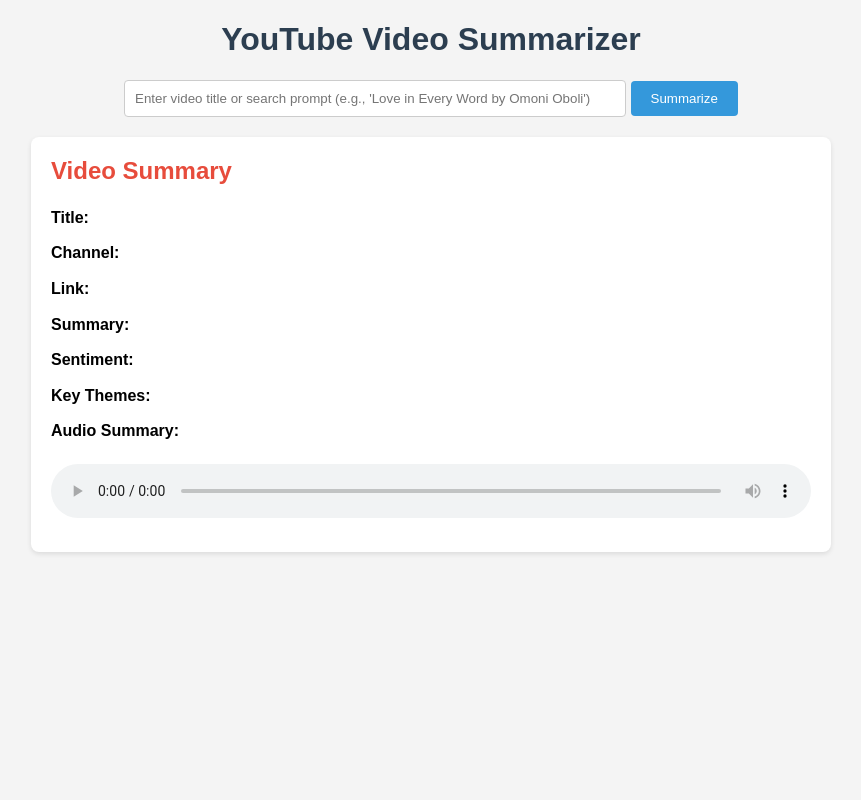
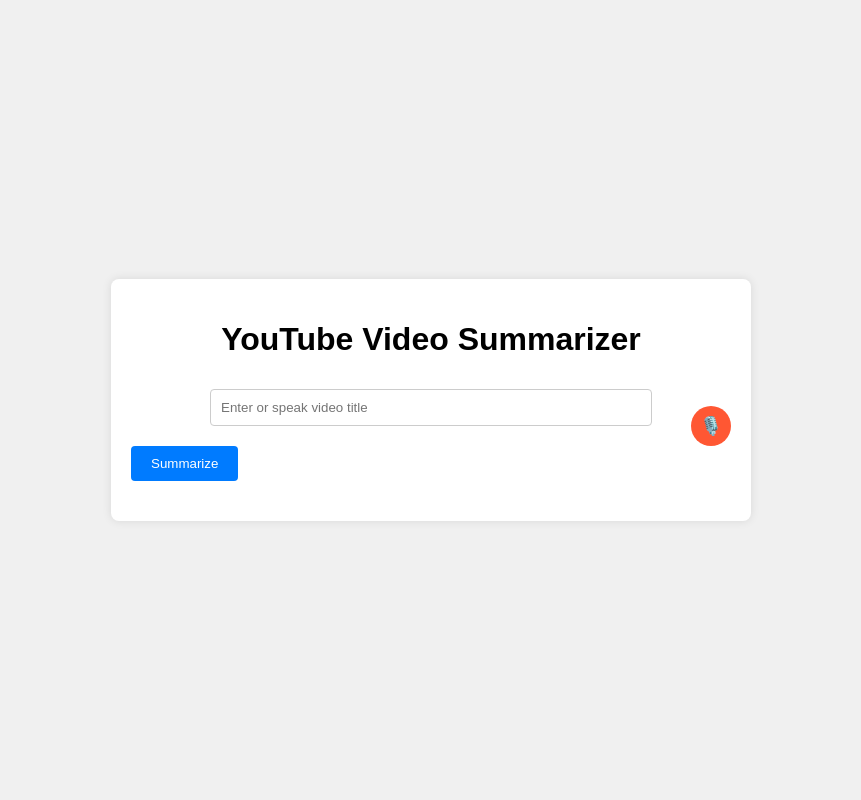
Before and after one commit to onisj/YouTubeSummarizer, a FastAPI app: page / in a window 1280 px wide. Shown: the whole page, without its empty margins (209-1070 px from the left). Run offline with FastAPI, Linux system fonts and the light colour scheme.

Commit message:
Speech-to-text Added

```diff
--- a/api/routes.py
+++ b/api/routes.py
@@ -1,18 +1,26 @@
-from fastapi import APIRouter, Query
-from pydantic import BaseModel
+from services.summarizer import generate_summary_and_themes
+
+from fastapi import APIRouter, Query, UploadFile, File
+
 from services.video_search import search_youtube_video
 from services.transcript import get_video_transcript
-from services.summarizer import generate_summary_and_themes
+
 from services.text_to_speech import text_to_speech
+from services.speech_to_text import speech_to_text
+
+import speech_recognition as sr
+from dotenv import load_dotenv
+from pydantic import BaseModel
+from pydub import AudioSegment
 from groq import Groq
-from dotenv import load_dotenv
+import logging
 import json
 import re
 import os
 
 load_dotenv()
 client = Groq(api_key=os.getenv("GROQ_API_KEY"))
-
+logger = logging.getLogger(__name__)
 router = APIRouter()
 
 class VideoSummaryResponse(BaseModel):
@@ -76,6 +84,18 @@ tools = [
                 "required": ["text"]
             }
         }
+    },
+    {
+        "type": "function",
+        "function": {
+            "name": "speech_to_text",
+            "description": "Convert spoken input to text (currently client-side)",
+            "parameters": {
+                "type": "object",
+                "properties": {},  # No parameters needed client-side
+                "required": []
+            }
+        }
     }
 ]
 
@@ -94,7 +114,7 @@ async def summarize_video(query: str = Query(..., min_length=1, description="Vid
     ]
 
     result = {"title": "N/A", "channel": None, "link": "", "summary": "", "sentiment": "N/A", "key_themes": "", "audio": None, "error": None}
-    max_attempts = 3  # Prevent infinite loops
+    max_attempts = 3
 
     for attempt in range(max_attempts):
         try:
@@ -149,22 +169,104 @@ async def summarize_video(query: str = Query(..., min_length=1, description="Vid
                     result["sentiment"] = summary_data["sentiment"]
                     result["key_themes"] = summary_data["key_themes"]
                     if tts:
-                        result["audio"] = text_to_speech(result["summary"])
+                        audio_path = text_to_speech(summary_data["summary"])
+                        logger.info(f"Assigned audio path: {audio_path}")
+                        result["audio"] = audio_path if audio_path else "/static/summary.mp3"
                     if result["summary"]:
                         return VideoSummaryResponse(**result)
 
                 elif func_name == "text_to_speech":
-                    result["audio"] = text_to_speech(result["summary"])
+                    audio_path = text_to_speech(result["summary"])
+                    logger.info(f"Assigned audio path: {audio_path}")
+                    result["audio"] = audio_path if audio_path else "/static/summary.mp3"
                     if result["summary"]:
                         return VideoSummaryResponse(**result)
 
+                elif func_name == "speech_to_text":
+                    messages.append({"role": "assistant", "content": "Speech-to-text is processed client-side."})
+
+        except HTTPStatusError as e:
+            if e.response.status_code == 429:
+                retry_after = int(e.response.headers.get("Retry-After", 1))  # Default to 1s if header missing
+                logger.warning(f"429 Too Many Requests received. Waiting {retry_after} seconds before retry {attempt + 1}/{max_attempts}.")
+                if attempt == max_attempts - 1:
+                    result["error"] = f"Failed after {max_attempts} attempts: Rate limit exceeded."
+                    return VideoSummaryResponse(**result)
+                time.sleep(retry_after)
+                continue
+            else:
+                logger.error(f"HTTP error: {str(e)}")
+                result["error"] = f"HTTP error: {str(e)}"
+                return VideoSummaryResponse(**result)
         except Exception as e:
-            messages.append({"role": "assistant", "content": f"API error: {str(e)}. Retrying."})
+            logger.warning(f"API error: {str(e)}. Waiting before retry {attempt + 1}/{max_attempts}.")
             if attempt == max_attempts - 1:
                 result["error"] = f"Failed after {max_attempts} attempts: {str(e)}"
                 return VideoSummaryResponse(**result)
+            time.sleep(2 ** attempt)  # Fallback exponential backoff for non-429 errors
             continue
 
     if not result["summary"]:
         result["error"] = "Failed to generate summary after all attempts."
     return VideoSummaryResponse(**result)
+
+# ✅ Audio Status
+@router.get("/audio-status/{file_name}")
+async def check_audio_status(file_name: str):
+    """Check if the audio file has been fully generated."""
+    file_path = f"static/{file_name}"
+    if os.path.exists(file_path):
+        return {"status": "ready", "audio_url": f"/static/{file_name}"}
+    return {"status": "processing"}
+
+# ✅ Audio Download Handling
+@router.get("/download-audio/{file_name}")
+async def download_audio(file_name: str):
+    """Check if the audio file is fully generated before allowing downloads."""
+    file_path = f"static/{file_name}"
+    temp_status = f"{file_path}.status"
+
+    if os.path.exists(temp_status):
+        return {"error": "Audio is still being processed. Please check later."}
+
+    if os.path.exists(file_path):
+        return {"audio_url": f"/static/{file_name}"}
+
+    return {"error": "Audio file not found."}
+
+@router.post("/speech-to-text/")
+async def speech_to_text(file: UploadFile = File(...)):
+    """Convert uploaded speech to text using Google's free Speech Recognition API."""
+    try:
+        os.makedirs("uploads", exist_ok=True)
+        input_audio_path = f"uploads/{file.filename}"
+        output_wav_path = f"uploads/{os.path.splitext(file.filename)[0]}.wav"
+
+        # Save uploaded audio
+        with open(input_audio_path, "wb") as audio_file:
+            audio_file.write(await file.read())
+
+        # Convert to WAV (mono, 16kHz) for better recognition
+        try:
+            audio = AudioSegment.from_file(input_audio_path)
+            audio = audio.set_channels(1).set_frame_rate(16000)
+            audio.export(output_wav_path, format="wav")
+        except Exception as e:
+            return {"error": f"Audio conversion failed: {str(e)}"}
+
+        # Recognize speech
+        recognizer = sr.Recognizer()
+        with sr.AudioFile(output_wav_path) as source:
+            recognizer.adjust_for_ambient_noise(source, duration=0.5)
+            audio_data = recognizer.record(source, duration=60)  # Limit to first 60 seconds
+
+        transcribed_text = recognizer.recognize_google(audio_data)
+
+        return {"text": transcribed_text}
+
+    except sr.UnknownValueError:
+        return {"error": "Could not understand the audio."}
+    except sr.RequestError:
+        return {"error": "Could not request results from Google's API. Try again later."}
+    except Exception as e:
+        return {"error": f"Failed to process speech: {str(e)}"}
--- a/services/transcript.py
+++ b/services/transcript.py
@@ -6,4 +6,4 @@ def get_video_transcript(video_id: str) -> str:
         transcript = YouTubeTranscriptApi.get_transcript(video_id)
         return " ".join([entry["text"] for entry in transcript])
     except Exception as e:
-        raise HTTPException(status_code=404, detail=f"Transcript unavailable: {str(e)}")
+        return "Transcript unavailable. Generating summary from video title instead."
--- a/templates/index.html
+++ b/templates/index.html
@@ -5,101 +5,190 @@
     <meta name="viewport" content="width=device-width, initial-scale=1.0">
     <title>YouTube Video Summarizer</title>
     <style>
-        body { font-family: Arial, sans-serif; margin: 20px; max-width: 800px; margin: 0 auto; background-color: #f4f4f4; }
-        h1 { color: #2c3e50; text-align: center; }
-        .input-container { margin-bottom: 20px; text-align: center; }
-        input[type="text"] { width: 60%; padding: 10px; border: 1px solid #ccc; border-radius: 4px; }
-        button { padding: 10px 20px; background-color: #3498db; color: white; border: none; border-radius: 4px; cursor: pointer; }
-        button:hover { background-color: #2980b9; }
-        button:disabled { background-color: #bdc3c7; cursor: not-allowed; }
-        #result { background-color: white; padding: 20px; border-radius: 8px; box-shadow: 0 2px 5px rgba(0,0,0,0.1); }
-        #result h2 { color: #e74c3c; margin-top: 0; }
-        #result p { margin: 10px 0; line-height: 1.6; }
-        #result a { color: #3498db; text-decoration: none; }
-        #result a:hover { text-decoration: underline; }
-        .error { color: #e74c3c; font-weight: bold; }
-        .loading { color: #7f8c8d; font-style: italic; }
-        audio { width: 100%; margin-top: 10px; }
+        body {
+            font-family: Arial, sans-serif;
+            display: flex;
+            flex-direction: column;
+            align-items: center;
+            justify-content: center;
+            height: 100vh;
+            margin: 0;
+            background-color: #f0f0f0;
+        }
+        .container {
+            background: white;
+            padding: 20px;
+            border-radius: 8px;
+            box-shadow: 0 0 10px rgba(0, 0, 0, 0.1);
+            width: 80%;
+            max-width: 600px;
+            text-align: center;
+        }
+        input[type="text"] {
+            width: 70%;
+            padding: 10px;
+            margin: 10px 0;
+            border: 1px solid #ccc;
+            border-radius: 4px;
+        }
+        .button-container {
+            display: flex;
+            justify-content: space-between;
+            align-items: center;
+            margin-top: 10px;
+            position: relative;
+        }
+        button {
+            padding: 10px 20px;
+            background-color: #007BFF;
+            color: white;
+            border: none;
+            border-radius: 4px;
+            cursor: pointer;
+        }
+        button:hover {
+            background-color: #0056b3;
+        }
+        #mic-button {
+            background-color: #FF5733;
+            position: absolute;
+            top: -40px;
+            right: 0;
+            width: 40px;
+            height: 40px;
+            border-radius: 50%;
+            display: flex;
+            align-items: center;
+            justify-content: center;
+            font-size: 18px;
+        }
+        #mic-button.recording {
+            background-color: #C70039;
+            animation: pulse 1s infinite;
+        }
+        @keyframes pulse {
+            0% { box-shadow: 0 0 0 0 rgba(199, 0, 57, 0.7); }
+            70% { box-shadow: 0 0 0 10px rgba(199, 0, 57, 0); }
+            100% { box-shadow: 0 0 0 0 rgba(199, 0, 57, 0); }
+        }
+        #result {
+            margin-top: 20px;
+            text-align: left;
+        }
+        audio {
+            margin-top: 10px;
+            width: 100%;
+        }
     </style>
 </head>
 <body>
-    <h1>YouTube Video Summarizer</h1>
-    <div class="input-container">
-        <input type="text" id="query" placeholder="Enter video title or search prompt (e.g., 'Love in Every Word by Omoni Oboli')">
-        <button id="summarize-btn" onclick="summarizeVideo()">Summarize</button>
-    </div>
-    <div id="result">
-        <h2>Video Summary</h2>
-        <p><strong>Title:</strong> <span id="title"></span></p>
-        <p><strong>Channel:</strong> <span id="channel"></span></p>
-        <p><strong>Link:</strong> <a id="video-url" href="#" target="_blank"></a></p>
-        <p><strong>Summary:</strong> <span id="summary"></span></p>
-        <p><strong>Sentiment:</strong> <span id="sentiment"></span></p>
-        <p><strong>Key Themes:</strong> <span id="themes"></span></p>
-        <p><strong>Audio Summary:</strong></p>
-        <audio id="audio" controls src=""></audio>
-        <p id="error" class="error"></p>
-        <p id="loading" class="loading"></p>
+    <div class="container">
+        <h1>YouTube Video Summarizer</h1>
+        <input type="text" id="query" placeholder="Enter or speak video title">
+        <div class="button-container">
+            <button id="summarize">Summarize</button>
+            <button id="mic-button" title="Speak your prompt">🎙️</button>
+        </div>
+        <div id="result"></div>
     </div>
 
     <script>
-        async function summarizeVideo() {
-            const summarizeBtn = document.getElementById('summarize-btn');
-            const loading = document.getElementById('loading');
-            const title = document.getElementById('title');
-            const channel = document.getElementById('channel');
-            const videoUrl = document.getElementById('video-url');
-            const summary = document.getElementById('summary');
-            const sentiment = document.getElementById('sentiment');
-            const themes = document.getElementById('themes');
-            const audio = document.getElementById('audio');
-            const error = document.getElementById('error');
+        const queryInput = document.getElementById('query');
+        const summarizeButton = document.getElementById('summarize');
+        const micButton = document.getElementById('mic-button');
+        const resultDiv = document.getElementById('result');
 
-            title.innerText = '';
-            channel.innerText = '';
-            videoUrl.innerText = '';
-            videoUrl.href = '#';
-            summary.innerText = '';
-            sentiment.innerText = '';
-            themes.innerText = '';
-            audio.src = '';
-            error.innerText = '';
-            loading.innerText = 'Processing your request...';
-
-            const query = document.getElementById('query').value;
+        // Function to fetch summary
+        async function fetchSummary(query) {
             if (!query) {
-                error.innerText = 'Please enter a video title or prompt.';
-                loading.innerText = '';
+                resultDiv.innerHTML = '<p>Please enter or speak a video title or prompt.</p>';
                 return;
             }
 
-            summarizeBtn.disabled = true;
-            summarizeBtn.innerText = 'Summarizing...';
-
+            resultDiv.innerHTML = '<p>Loading...</p>';
             try {
                 const response = await fetch(`/summarize/?query=${encodeURIComponent(query)}&tts=true`);
-                if (!response.ok) throw new Error(`API request failed: ${response.status}`);
                 const data = await response.json();
 
                 if (data.error) {
-                    error.innerText = data.error;
+                    resultDiv.innerHTML = `<p>Error: ${data.error}</p>`;
                 } else {
-                    title.innerText = data.title || 'N/A';
-                    channel.innerText = data.channel || 'N/A';
-                    videoUrl.innerText = data.link || 'N/A';
-                    videoUrl.href = data.link || '#';
-                    summary.innerText = data.summary || 'No summary available.';
-                    sentiment.innerText = data.sentiment || 'N/A';
-                    themes.innerText = data.key_themes || 'N/A';
-                    audio.src = data.audio ? `${data.audio}?t=${Date.now()}` : '';
+                    resultDiv.innerHTML = `
+                        <p><strong>Title:</strong> ${data.title}</p>
+                        <p><strong>Channel:</strong> ${data.channel || 'N/A'}</p>
+                        <p><strong>Link:</strong> <a href="${data.link}" target="_blank">${data.link}</a></p>
+                        <p><strong>Summary:</strong> ${data.summary}</p>
+                        <p><strong>Sentiment:</strong> ${data.sentiment}</p>
+                        <p><strong>Key Themes:</strong> ${data.key_themes}</p>
+                        ${data.audio ? `<p><strong>Audio:</strong> <audio controls src="${data.audio}"></audio></p>` : '<p><strong>Audio:</strong> Not available</p>'}
+                    `;
                 }
-            } catch (err) {
-                error.innerText = `Error: ${err.message}`;
-            } finally {
-                summarizeBtn.disabled = false;
-                summarizeBtn.innerText = 'Summarize';
-                loading.innerText = '';
+            } catch (error) {
+                resultDiv.innerHTML = `<p>Failed to fetch summary: ${error.message}</p>`;
             }
+        }
+
+        // Summarize button event listener
+        summarizeButton.addEventListener('click', () => {
+            const query = queryInput.value.trim();
+            fetchSummary(query);
+        });
+
+        // Speech-to-text service integration
+        let mediaRecorder;
+        let audioChunks = [];
+
+        if (!navigator.mediaDevices || !navigator.mediaDevices.getUserMedia) {
+            micButton.style.display = 'none';
+            console.log("MediaRecorder not supported in this browser.");
+        } else {
+            micButton.addEventListener('click', async () => {
+                if (!micButton.classList.contains('recording')) {
+                    // Start recording
+                    const stream = await navigator.mediaDevices.getUserMedia({ audio: true });
+                    mediaRecorder = new MediaRecorder(stream);
+                    audioChunks = [];
+
+                    mediaRecorder.ondataavailable = (event) => {
+                        audioChunks.push(event.data);
+                    };
+
+                    mediaRecorder.onstop = async () => {
+                        const audioBlob = new Blob(audioChunks, { type: 'audio/wav' });
+                        const formData = new FormData();
+                        formData.append('file', audioBlob, 'speech.wav');
+
+                        // Send audio to server
+                        try {
+                            const response = await fetch('/speech-to-text/', {
+                                method: 'POST',
+                                body: formData
+                            });
+                            const data = await response.json();
+
+                            if (data.error) {
+                                resultDiv.innerHTML = `<p>Error: ${data.error}</p>`;
+                            } else {
+                                queryInput.value = data.text;
+                                fetchSummary(data.text);  // Trigger summarization with transcribed text
+                            }
+                        } catch (error) {
+                            resultDiv.innerHTML = `<p>Failed to process speech: ${error.message}</p>`;
+                        }
+
+                        micButton.classList.remove('recording');
+                        micButton.textContent = '🎙️';
+                        stream.getTracks().forEach(track => track.stop());
+                    };
+
+                    mediaRecorder.start();
+                    micButton.classList.add('recording');
+                    micButton.textContent = '🎙️';
+                } else {
+                    // Stop recording
+                    mediaRecorder.stop();
+                }
+            });
         }
     </script>
 </body>
```
Also changed, not shown: requirements.txt (+99 -8 lines), services/speech_to_text.py (added, +25 -0 lines), services/text_to_speech.py (+24 -6 lines), README.md, 1 other file.
